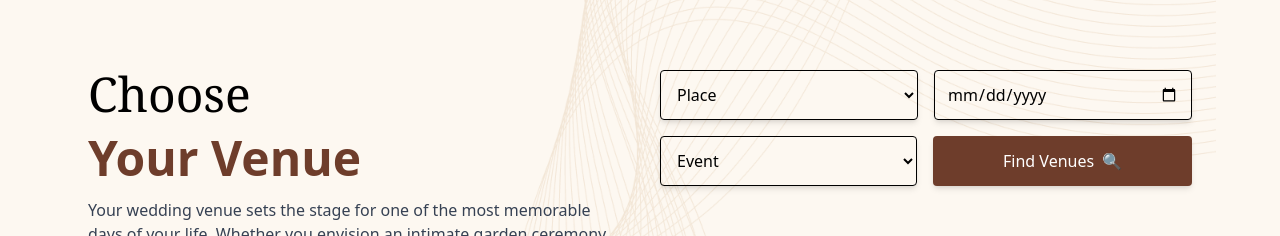
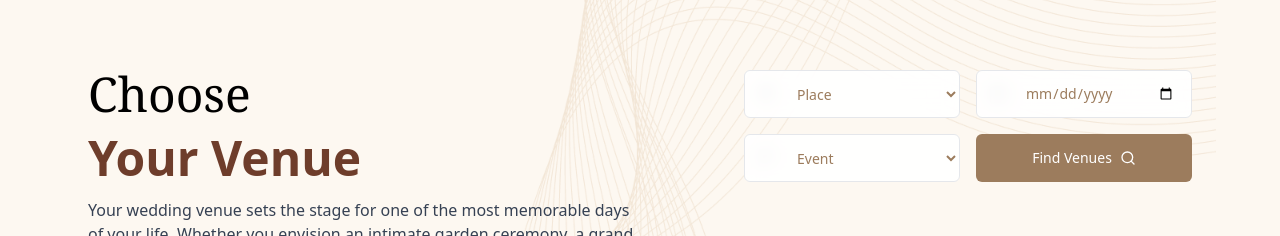
Before and after one commit to farsanakt/AUDITORIUM-PANEL, a React (Vite) app: page /auditoriumlist in a window 1280 px wide. Shown: the part 210-446 px from the top of the page. Built offline with nearby package versions, Linux system fonts and the light colour scheme.

Commit message:
started to implement seach functinality

```diff
--- a/src/pages/user/AuditoriumList.tsx
+++ b/src/pages/user/AuditoriumList.tsx
@@ -1,7 +1,8 @@
 import React, { useState } from "react";
-import { Search, MapPin, Calendar, Users } from "lucide-react";
+import { Search, MapPin, Calendar, Users, Flag } from "lucide-react";
 import Header from "../../component/user/Header";
 import bgImg from '../../assets/vector.png'
+import { useNavigate, useSearchParams } from "react-router-dom";
 
 interface Venue {
   id: number;
@@ -13,9 +14,19 @@ interface Venue {
 }
 
 const VenueSelector: React.FC = () => {
-  const [selectedPlace, setSelectedPlace] = useState<string>("");
-  const [selectedDate, setSelectedDate] = useState<string>("");
-  const [selectedEvent, setSelectedEvent] = useState<string>("");
+
+
+const [searchParams] = useSearchParams();
+const navigate = useNavigate();
+
+const [place, setPlace] = useState(searchParams.get("place") || "");
+const [date, setDate] = useState(searchParams.get("date") || "");
+const [event, setEvent] = useState(searchParams.get("event") || "");
+
+const handleSubmit = () => {
+  navigate(`/auditoriumlist?place=${place}&date=${date}&event=${event}`);
+};
+
 
   const venues: Venue[] = [
     {
@@ -141,32 +152,119 @@ const VenueSelector: React.FC = () => {
             </div>
 
             {/* Right Content */}
-            <div className="md:w-1/2 flex flex-col gap-4 items-start">
-              <div className="flex gap-4 w-full flex-wrap md:flex-nowrap">
-                <div className="w-full md:w-1/2">
-                  <select className="w-full p-3 rounded shadow-md border">
-                    <option>Place</option>
+<div className="w-full max-w-sm sm:max-w-md space-y-3 sm:space-y-4">
+  {/* Mobile: stacked */}
+  <div className="flex flex-col sm:hidden space-y-3">
+    {/* Place */}
+    <div className="relative">
+      <MapPin className="absolute left-3 top-1/2 transform -translate-y-1/2 text-gray-500 w-4 h-4" />
+      <select
+        value={place}
+        onChange={(e) => setPlace(e.target.value)}
+        className="w-full h-10 pl-10 pr-4 bg-white/90 backdrop-blur-sm border border-gray-200 rounded-md text-[#9c7c5d] text-sm focus:outline-none focus:ring-2 focus:ring-amber-400"
+      >
+        <option value="">Place</option>
+        <option value="mumbai">Mumbai</option>
+        <option value="delhi">Delhi</option>
+        <option value="bangalore">Bangalore</option>
+        <option value="pune">Pune</option>
       </select>
     </div>
-                <div className="w-full md:w-1/2">
+
+    {/* Date */}
+    <div className="relative">
+      <Calendar className="absolute left-3 top-1/2 transform -translate-y-1/2 text-gray-500 w-4 h-4" />
       <input
         type="date"
-                    className="w-full p-3 rounded shadow-md border"
+        value={date}
+        onChange={(e) => setDate(e.target.value)}
+        className="w-full h-10 pl-10 pr-4 bg-white/90 backdrop-blur-sm border border-gray-200 rounded-md text-[#9c7c5d] text-sm focus:outline-none focus:ring-2 focus:ring-amber-400"
       />
     </div>
-              </div>
-              <div className="flex gap-4 w-full flex-wrap md:flex-nowrap">
-                <div className="w-full md:w-1/2">
-                  <select className="w-full p-3 rounded shadow-md border">
-                    <option>Event</option>
+
+    {/* Event */}
+    <div className="relative">
+      <Flag className="absolute left-3 top-1/2 transform -translate-y-1/2 text-gray-500 w-4 h-4" />
+      <select
+        value={event}
+        onChange={(e) => setEvent(e.target.value)}
+        className="w-full h-10 pl-10 pr-4 bg-white/90 backdrop-blur-sm border border-gray-200 rounded-md text-[#9c7c5d] text-sm focus:outline-none focus:ring-2 focus:ring-amber-400"
+      >
+        <option value="">Event</option>
+        <option value="wedding">Wedding</option>
+        <option value="engagement">Engagement</option>
+        <option value="reception">Reception</option>
+        <option value="anniversary">Anniversary</option>
       </select>
     </div>
-                <button className="bg-[#6e3d2b] text-white px-6 py-3 rounded shadow-md hover:bg-[#5a2f20] w-full md:w-1/2 flex items-center justify-center">
-                  Find Venues
-                  <span className="ml-2">🔍</span>
+
+    {/* Submit */}
+    <button
+      onClick={handleSubmit}
+      className="h-10 px-4 w-full bg-[#9c7c5d] text-white rounded-md font-medium hover:bg-[#9c7c5d] transition duration-300 flex items-center justify-center gap-2 text-sm"
+    >
+      <span>Find Venues</span>
+      <Search className="w-4 h-4" />
+    </button>
+  </div>
+
+  {/* Desktop: 2×2 Grid */}
+  <div className="hidden sm:grid grid-cols-2 gap-3 sm:gap-4">
+    {/* Place */}
+    <div className="relative">
+      <MapPin className="absolute left-3 top-1/2 transform -translate-y-1/2 text-gray-500 w-4 h-4 sm:w-5 sm:h-5" />
+      <select
+        value={place}
+        onChange={(e) => setPlace(e.target.value)}
+        className="w-full h-10 sm:h-12 pl-10 sm:pl-12 pr-4 bg-white/90 backdrop-blur-sm border border-gray-200 rounded-md text-[#9c7c5d] text-sm focus:outline-none focus:ring-2 focus:ring-amber-400"
+      >
+        <option value="">Place</option>
+        <option value="mumbai">Mumbai</option>
+        <option value="delhi">Delhi</option>
+        <option value="bangalore">Bangalore</option>
+        <option value="pune">Pune</option>
+      </select>
+    </div>
+
+    {/* Date */}
+    <div className="relative">
+      <Calendar className="absolute left-3 top-1/2 transform -translate-y-1/2 text-gray-500 w-4 h-4 sm:w-5 sm:h-5" />
+      <input
+        type="date"
+        value={date}
+        onChange={(e) => setDate(e.target.value)}
+        className="w-full h-10 sm:h-12 pl-10 sm:pl-12 pr-4 bg-white/90 backdrop-blur-sm border border-gray-200 rounded-md text-[#9c7c5d] text-sm focus:outline-none focus:ring-2 focus:ring-amber-400"
+      />
+    </div>
+
+    {/* Event */}
+    <div className="relative">
+      <Flag className="absolute left-3 top-1/2 transform -translate-y-1/2 text-gray-500 w-4 h-4 sm:w-5 sm:h-5" />
+      <select
+        value={event}
+        onChange={(e) => setEvent(e.target.value)}
+        className="w-full h-10 sm:h-12 pl-10 sm:pl-12 pr-4 bg-white/90 backdrop-blur-sm border border-gray-200 rounded-md text-[#9c7c5d] text-sm focus:outline-none focus:ring-2 focus:ring-amber-400"
+      >
+        <option value="">Event</option>
+        <option value="wedding">Wedding</option>
+        <option value="engagement">Engagement</option>
+        <option value="reception">Reception</option>
+        <option value="anniversary">Anniversary</option>
+      </select>
+    </div>
+
+    {/* Submit */}
+    <button
+      onClick={handleSubmit}
+      className="h-10 sm:h-12 px-4 w-full bg-[#9c7c5d] text-white rounded-md font-medium bg-[#9c7c5d] transition duration-300 flex items-center justify-center gap-2 text-sm"
+    >
+      <span>Find Venues</span>
+      <Search className="w-4 h-4" />
     </button>
   </div>
 </div>
+
+
           </div>
         </section>
 
--- a/src/pages/user/Home.tsx
+++ b/src/pages/user/Home.tsx
@@ -29,6 +29,7 @@ import venue4 from "../../assets/image 15.png";
 import pjct from "../../assets/image 16.png";
 import pjct1 from "../../assets/Rectangle 30.png";
 import vector from '../../assets/vector.png'
+import { useNavigate } from "react-router-dom";
 
 interface Service {
   id: number;
@@ -69,6 +70,8 @@ const HomePage: React.FC = () => {
     event: "",
   });
 
+  const navigate=useNavigate()
+
   useEffect(() => {
     const timer = setTimeout(() => {
       setIsVisible(true);
@@ -88,6 +91,8 @@ const HomePage: React.FC = () => {
 
   const handleSubmit = () => {
     console.log("Form submitted:", formData);
+    navigate(`/auditoriumlist?place=${formData.place}&date=${formData.date}&event=${formData.event}`);
+
   };
 
   const services: Service[] = [
```
Lines whose indentation alone changed are shown as unchanged.
